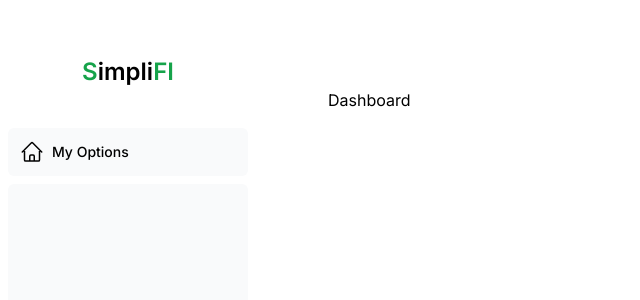
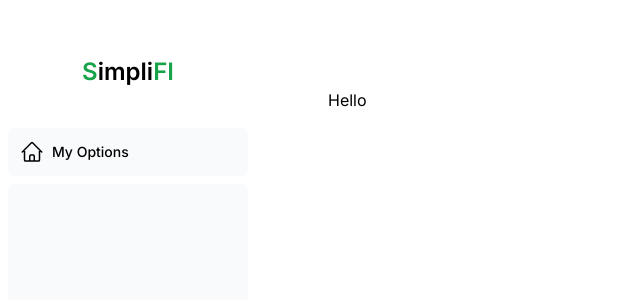
Before and after one commit to ic-monads/SimpliFI, a Next.js app: page / in a window 1280 px wide. Shown: the top 300 px of the page, without its empty margins (0-640 px from the left). Built offline with nearby package versions, Linux system fonts and the light colour scheme; a web font is replaced by a local one.

Commit message:
Sample change

```diff
--- a/src/app/page.tsx
+++ b/src/app/page.tsx
@@ -7,7 +7,7 @@ export default function Home() {
     <main className="flex min-h-screen flex-col p-6">
       <div className="mt-4 flex grow flex-col gap-4 md:flex-row">
         <p>
-          Dashboard
+          Hello
         </p>
         <div className="flex items-center justify-center p-6 md:w-3/5 md:px-28 md:py-12">
           {/* Add Hero Images Here */}
```
